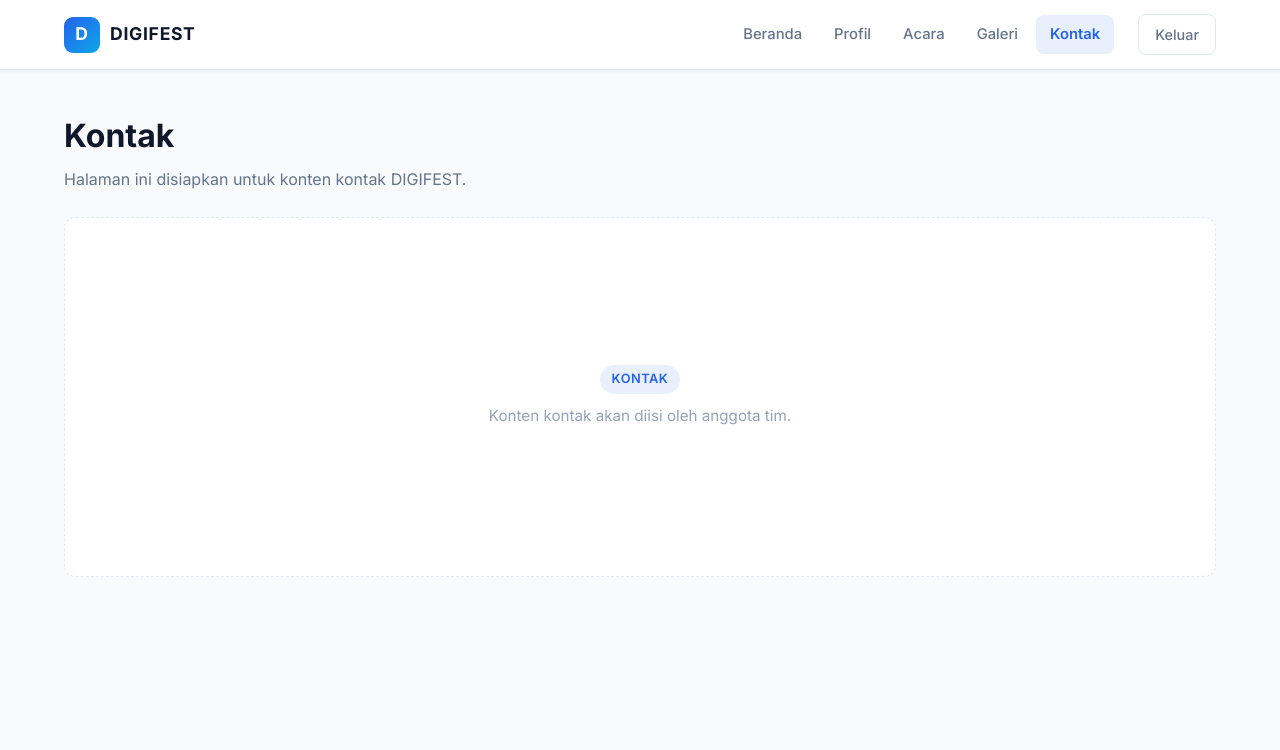
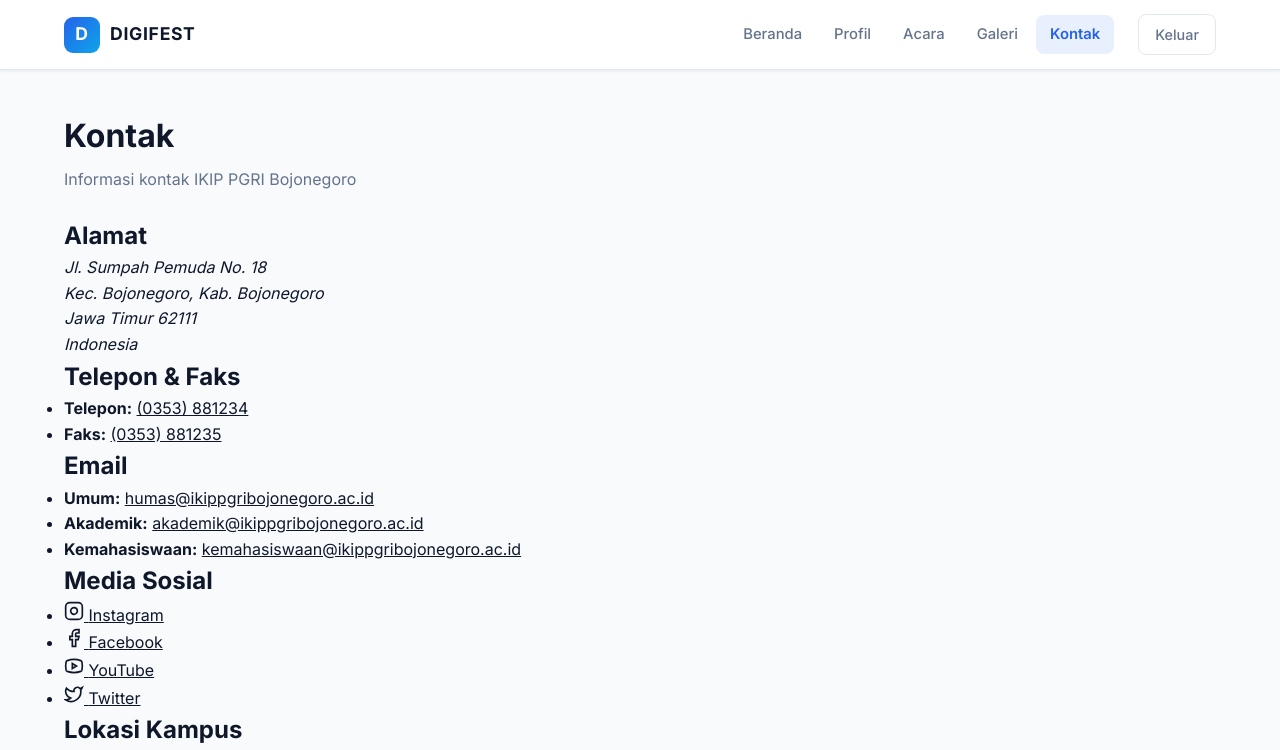
Before and after one commit to Rendy5234/sismaja, a PHP site: page /feature/kontak.php in a window 1280 px wide. Shown: the top 750 px of the page. Before the commit the page ends 577 px from the top, so only its background shows below. Run offline with PHP 8.4, Linux system fonts and the light colour scheme.

Commit message:
kontak v1

```diff
--- a/feature/kontak.php
+++ b/feature/kontak.php
@@ -7,7 +7,7 @@ $active = 'kontak';
 <head>
     <meta charset="UTF-8">
     <meta name="viewport" content="width=device-width, initial-scale=1.0">
-    <title>Kontak - DIGIFEST</title>
+    <title>Kontak - IKIP PGRI Bojonegoro</title>
     <link rel="preconnect" href="https://fonts.googleapis.com">
     <link rel="preconnect" href="https://fonts.gstatic.com" crossorigin>
     <link href="https://fonts.googleapis.com/css2?family=Inter:wght@400;500;600;700;800&display=swap" rel="stylesheet">
@@ -22,12 +22,110 @@ $active = 'kontak';
     <main id="dashboard-content" class="dashboard-main">
         <div class="dashboard-head">
             <h1>Kontak</h1>
-            <p>Halaman ini disiapkan untuk konten kontak DIGIFEST.</p>
+            <p>Informasi kontak IKIP PGRI Bojonegoro</p>
         </div>
 
-        <section class="content-empty" aria-label="Area konten Kontak">
-            <span class="content-empty-label">Kontak</span>
-            <p>Konten kontak akan diisi oleh anggota tim.</p>
+        <section class="kontak-section" aria-labelledby="kontak-title">
+            <div class="kontak-grid">
+                <article class="kontak-card">
+                    <h2 id="kontak-title">Alamat</h2>
+                    <address>
+                        <p>Jl. Sumpah Pemuda No. 18</p>
+                        <p>Kec. Bojonegoro, Kab. Bojonegoro</p>
+                        <p>Jawa Timur 62111</p>
+                        <p>Indonesia</p>
+                    </address>
+                </article>
+
+                <article class="kontak-card">
+                    <h2>Telepon & Faks</h2>
+                    <ul class="kontak-list">
+                        <li>
+                            <strong>Telepon:</strong>
+                            <a href="tel:+62353881234">(0353) 881234</a>
+                        </li>
+                        <li>
+                            <strong>Faks:</strong>
+                            <a href="tel:+62353881235">(0353) 881235</a>
+                        </li>
+                    </ul>
+                </article>
+
+                <article class="kontak-card">
+                    <h2>Email</h2>
+                    <ul class="kontak-list">
+                        <li>
+                            <strong>Umum:</strong>
+                            <a href="mailto:humas@ikippgribojonegoro.ac.id">humas@ikippgribojonegoro.ac.id</a>
+                        </li>
+                        <li>
+                            <strong>Akademik:</strong>
+                            <a href="mailto:akademik@ikippgribojonegoro.ac.id">akademik@ikippgribojonegoro.ac.id</a>
+                        </li>
+                        <li>
+                            <strong>Kemahasiswaan:</strong>
+                            <a href="mailto:kemahasiswaan@ikippgribojonegoro.ac.id">kemahasiswaan@ikippgribojonegoro.ac.id</a>
+                        </li>
+                    </ul>
+                </article>
+
+                <article class="kontak-card">
+                    <h2>Media Sosial</h2>
+                    <ul class="kontak-list kontak-social">
+                        <li>
+                            <a href="https://www.instagram.com/ikippgribojonegoro/" target="_blank" rel="noopener noreferrer">
+                                <svg width="20" height="20" viewBox="0 0 24 24" fill="none" stroke="currentColor" stroke-width="2" aria-hidden="true">
+                                    <rect x="2" y="2" width="20" height="20" rx="5" ry="5"/>
+                                    <path d="M16 11.37A4 4 0 1 1 12.63 8 4 4 0 0 1 16 11.37z"/>
+                                    <line x1="17.5" y1="6.5" x2="17.51" y2="6.5"/>
+                                </svg>
+                                <span>Instagram</span>
+                            </a>
+                        </li>
+                        <li>
+                            <a href="https://www.facebook.com/ikippgribojonegoro/" target="_blank" rel="noopener noreferrer">
+                                <svg width="20" height="20" viewBox="0 0 24 24" fill="none" stroke="currentColor" stroke-width="2" aria-hidden="true">
+                                    <path d="M18 2h-3a5 5 0 0 0-5 5v3H7v4h3v8h4v-8h3l1-4h-4V7a1 1 0 0 1 1-1h3z"/>
+                                </svg>
+                                <span>Facebook</span>
+                            </a>
+                        </li>
+                        <li>
+                            <a href="https://www.youtube.com/@ikippgribojonegoro" target="_blank" rel="noopener noreferrer">
+                                <svg width="20" height="20" viewBox="0 0 24 24" fill="none" stroke="currentColor" stroke-width="2" aria-hidden="true">
+                                    <path d="M2.5 17a24.12 24.12 0 0 1 0-10 2 2 0 0 1 1.4-1.44 24.16 24.16 0 0 1 16.2 0A2 2 0 0 1 21.5 7a24.12 24.12 0 0 1 0 10 2 2 0 0 1-1.4 1.44 24.16 24.16 0 0 1-16.2 0A2 2 0 0 1 2.5 17"/>
+                                    <path d="m10 15 5-3-5-3z"/>
+                                </svg>
+                                <span>YouTube</span>
+                            </a>
+                        </li>
+                        <li>
+                            <a href="https://twitter.com/ikippgribojonegoro" target="_blank" rel="noopener noreferrer">
+                                <svg width="20" height="20" viewBox="0 0 24 24" fill="none" stroke="currentColor" stroke-width="2" aria-hidden="true">
+                                    <path d="M22 4s-.7 2.1-2 3.4c1.6 10-9.4 17.3-18 11.6 2.2.1 4.4-.6 6-2C3 15.5.5 9.6 3 5c2.2 2.6 5.6 4.1 9 4-.9-4.2 4-6.6 7-3.8 1.1 0 3-1.2 3-1.2z"/>
+                                </svg>
+                                <span>Twitter</span>
+                            </a>
+                        </li>
+                    </ul>
+                </article>
+            </div>
+
+            <div class="kontak-map">
+                <h2>Lokasi Kampus</h2>
+                <div class="map-container">
+                    <iframe
+                        src="https://www.google.com/maps/embed?pb=!1m18!1m12!1m3!1d3953.123456789!2d111.876543!3d-7.123456!2m3!1f0!2f0!3f0!3m2!1i1024!2i768!4f13.1!3m3!1m2!1s0x2e78b123456789ab%3A0x123456789abcdef!2sIKIP%20PGRI%20Bojonegoro!5e0!3m2!1sid!2sid!4v1234567890"
+                        width="100%"
+                        height="400"
+                        style="border:0;"
+                        allowfullscreen=""
+                        loading="lazy"
+                        referrerpolicy="no-referrer-when-downgrade"
+                        title="Peta lokasi IKIP PGRI Bojonegoro">
+                    </iframe>
+                </div>
+            </div>
         </section>
     </main>
 
```
